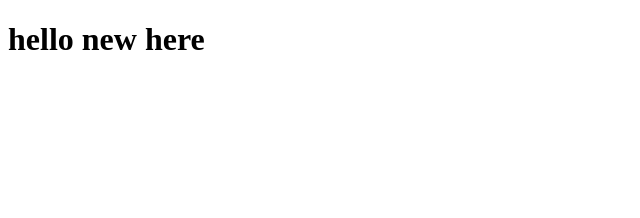
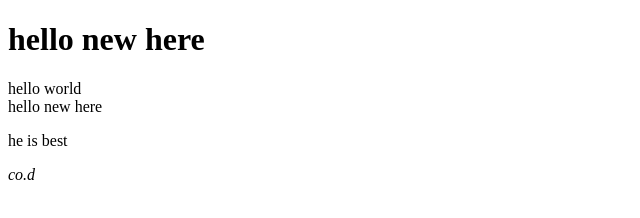
Before and after one commit to raselkhaanlab/web-development, a plain HTML site: page index.html in a window 1280 px wide. Shown: the whole page, without its empty margins (0-640 px from the left). Drawn offline with Linux system fonts and the light colour scheme.

Commit message:
new stage area commit

```diff
--- a/index.html
+++ b/index.html
@@ -6,5 +6,9 @@
 </head>
 <body>
 <h1>hello new here </h1>
+<article>hello world</article>
+<div>hello new here</div>
+<p>he is best</p>
+<address>co.d</address>
 </body>
 </html>
```
Also changed, not shown: readme.txt.
